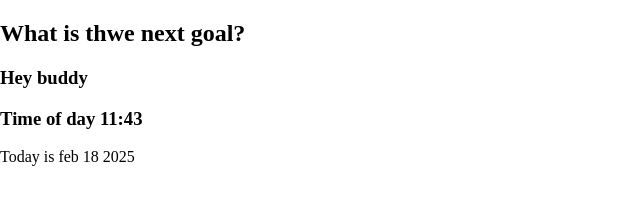
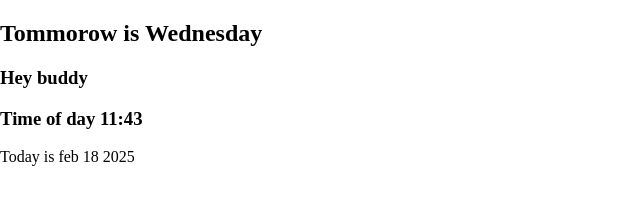
Before and after one commit to sbokowski/template-test, a plain HTML site: page index.html in a window 1280 px wide. Shown: the whole page, without its empty margins (0-640 px from the left). Drawn offline with Linux system fonts and the light colour scheme.

Commit message:
tommorow is Wed

```diff
--- a/index.html
+++ b/index.html
@@ -21,7 +21,7 @@
     <link rel="stylesheet" href="style.css" />
   </head>
   <body>
-    <h2>What is thwe next goal?</h2>
+    <h2>Tommorow is Wednesday</h2>
     <h3>Hey buddy</h3>
 
     <h3>Time of day 11:43</h3>
```
